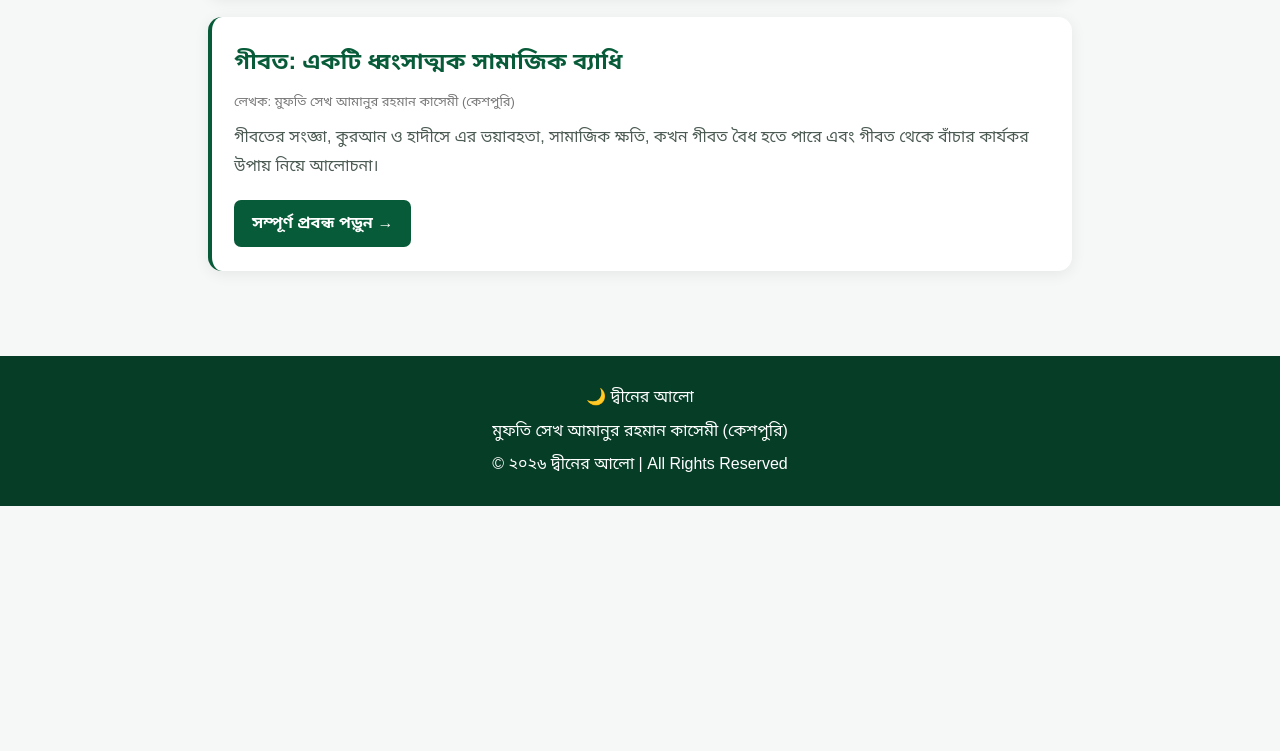
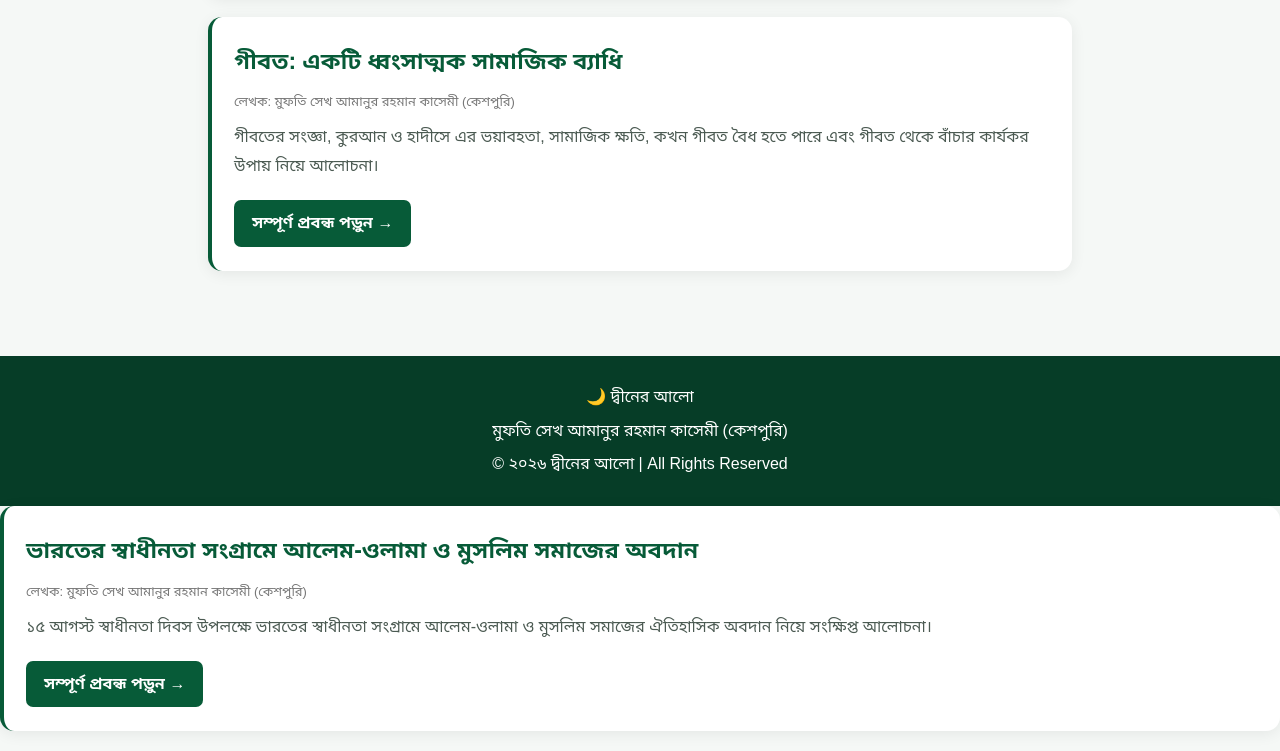
Before and after one commit to mftskamanurrahamanqasemi-a11y/amanqasemi, a plain HTML site: page posts.html in a window 1280 px wide. Shown: the part 575-1326 px from the top of the page. Before the commit the page ends 1081 px from the top, so only its background shows below. Drawn offline with Linux system fonts and the light colour scheme.

Commit message:
Update posts.html

```diff
--- a/posts.html
+++ b/posts.html
@@ -243,3 +243,25 @@ footer p{
 
 </body>
 </html>
+<!-- তৃতীয় পোস্ট -->
+
+<div class="post-card">
+
+    <h2>
+        ভারতের স্বাধীনতা সংগ্রামে আলেম-ওলামা ও মুসলিম সমাজের অবদান
+    </h2>
+
+    <div class="post-info">
+        লেখক: মুফতি সেখ আমানুর রহমান কাসেমী (কেশপুরি)
+    </div>
+
+    <p>
+        ১৫ আগস্ট স্বাধীনতা দিবস উপলক্ষে ভারতের স্বাধীনতা সংগ্রামে
+        আলেম-ওলামা ও মুসলিম সমাজের ঐতিহাসিক অবদান নিয়ে সংক্ষিপ্ত আলোচনা।
+    </p>
+
+    <a class="read-more" href="independence.html">
+        সম্পূর্ণ প্রবন্ধ পড়ুন →
+    </a>
+
+</div>
```
